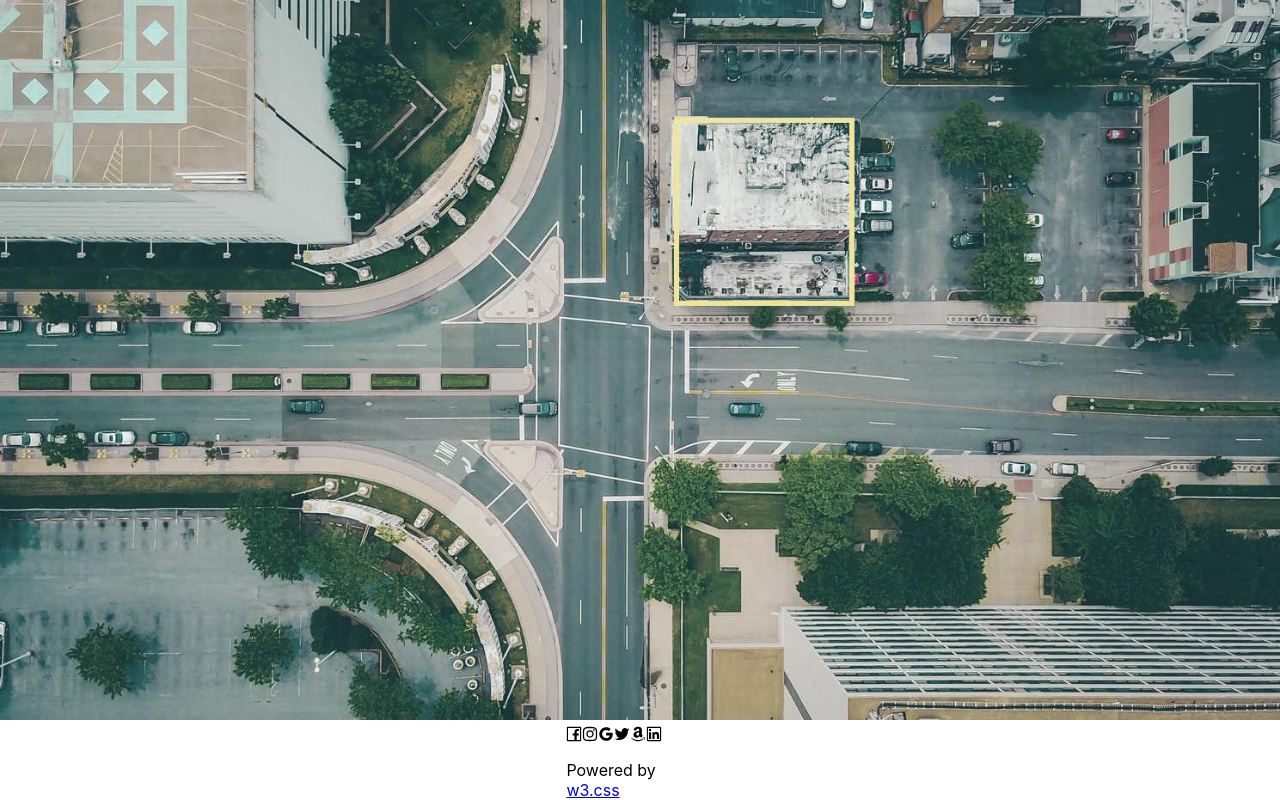
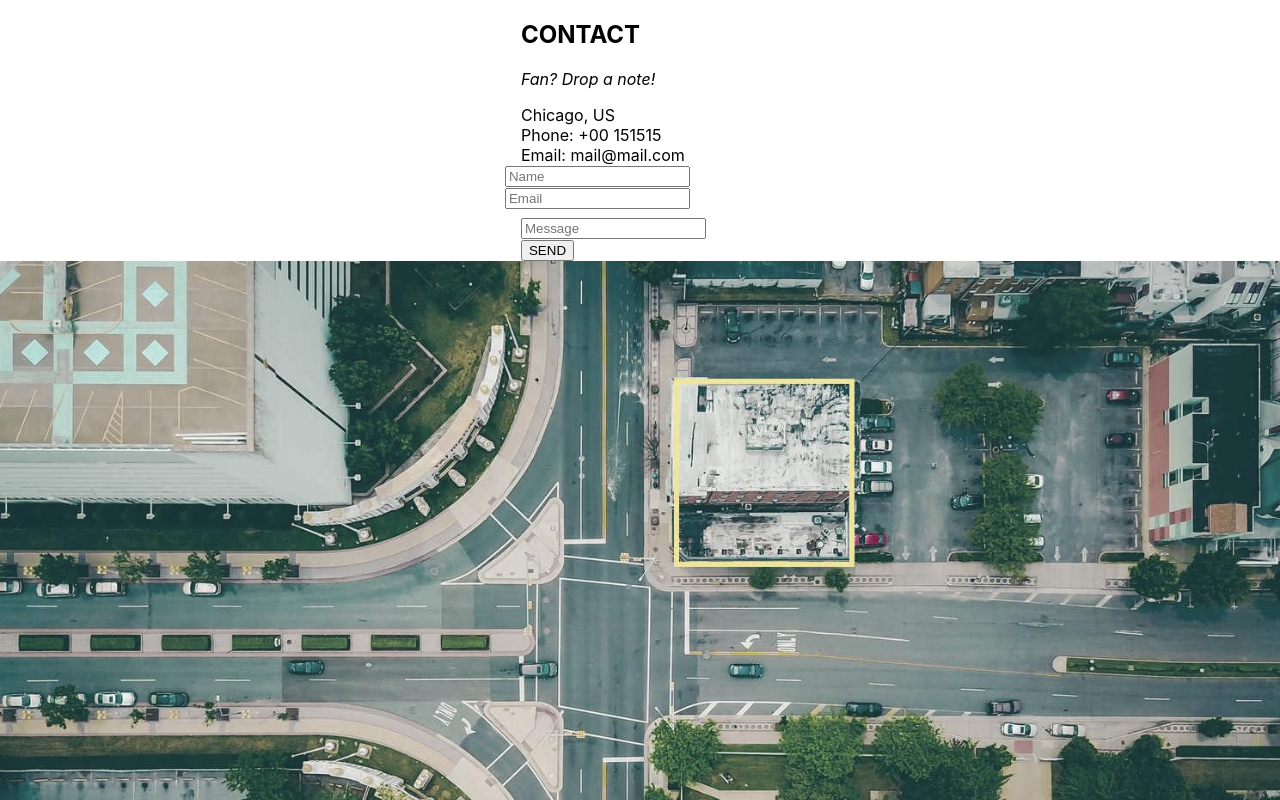
Before and after one commit to ravindrakumarkumawat/event-landing-page, a React (Create React App) app: page / in a window 1280 px wide. Shown: the top 800 px of the page. Built offline with nearby package versions, Linux system fonts and the light colour scheme.

Commit message:
data is added for contact

```diff
--- a/src/components/Contact/index.js
+++ b/src/components/Contact/index.js
@@ -1,12 +1,71 @@
-import React from 'react'
-import RowLayout from '../Layout/RowLayout'
+import React from "react";
+import RowLayout from "../Layout/RowLayout";
 
 const Contact = () => {
   return (
     <RowLayout>
+      <div
+        className="w3-container w3-content w3-padding-64"
+        style={{maxWidth:"800px"}}
+        id="contact"
+      >
+        <h2 className="w3-wide w3-center">CONTACT</h2>
+        <p className="w3-opacity w3-center">
+          <i>Fan? Drop a note!</i>
+        </p>
+        <div className="w3-row w3-padding-32">
+          <div className="w3-col m6 w3-large w3-margin-bottom">
+            <i className="fa fa-map-marker" style={{width:"30px"}}></i> Chicago, US
+            <br />
+            <i className="fa fa-phone" style={{width:"30px"}}></i> Phone: +00 151515
+            <br />
+            <i className="fa fa-envelope" style={{width:"30px"}}>
+              {" "}
+            </i>{" "}
+            Email: mail@mail.com
+            <br />
+          </div>
+          <div className="w3-col m6">
+            <form action="/action_page.php" target="_blank">
+              <div className="w3-row-padding" style={{margin:"0 -16px 8px -16px"}}>
+                <div className="w3-half">
+                  <input
+                    className="w3-input w3-border"
+                    type="text"
+                    placeholder="Name"
+                    required
+                    name="Name"
+                  />
+                </div>
+                <div className="w3-half">
+                  <input
+                    className="w3-input w3-border"
+                    type="text"
+                    placeholder="Email"
+                    required
+                    name="Email"
+                  />
+                </div>
+              </div>
+              <input
+                className="w3-input w3-border"
+                type="text"
+                placeholder="Message"
+                required
+                name="Message"
+              />
+              <button
+                className="w3-button w3-black w3-section w3-right"
+                type="submit"
+              >
+                SEND
+              </button>
+            </form>
+          </div>
+        </div>
+      </div>
+    </RowLayout>
+  );
+};
 
-    </RowLayout>
-  )
-}
-
-export default Contact
+export default Contact;
--- a/src/components/Home/index.js
+++ b/src/components/Home/index.js
@@ -2,13 +2,15 @@ import React from 'react'
 import Footer from '../Footer'
 import Image from '../Image'
 import Map from '../../assets/images/map.jpg'
-import RowLayout from '../Layout/RowLayout'
+import Contact from '../Contact'
+
 
 const Home = () => {
   return (
     <>
-          <Image src={Map} alt="map" classNames={"grayscale-min"}/>
-        <Footer />
+      <Contact />
+      <Image src={Map} alt="map" classNames={"grayscale-min"}/>
+      <Footer />
     </>
   )
 }
```
